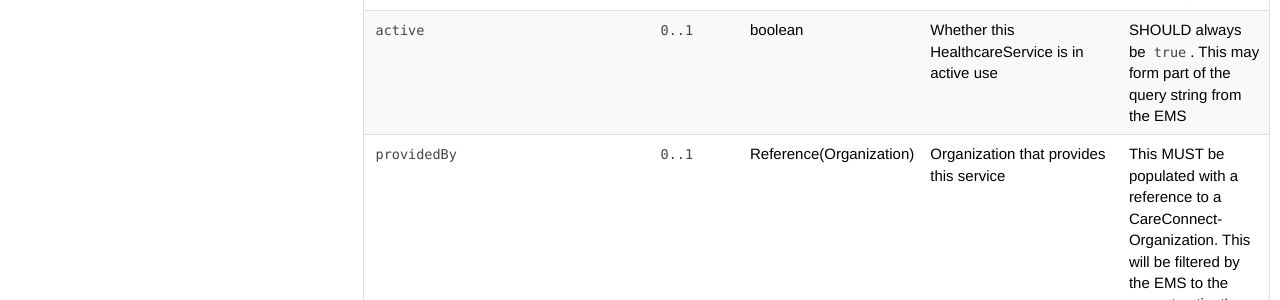
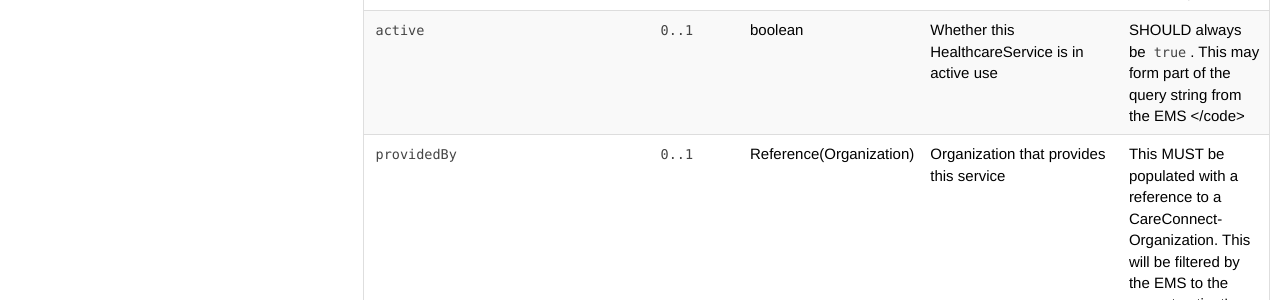
Before and after one commit to nhsconnect/FHIR-CDS, a Jekyll site: the page built from pages/explore/api_healthcare_service_capability.md, in a window 1280 px wide and 900 px high, scrolled down 1379 px. Shown: the part 217-517 px from the top of the window. Built offline with Jekyll 4.4.1, drawn with Linux system fonts in a browser that asks for light colours; nearby versions of some CDN libraries; comment, search, counter and statistics services are not loaded; part of the change alters nothing that is shown.

Commit message:
Revert "pages/explore/api_healthcare_service_capability.md updated from https://stackedit.io/"
This reverts commit 9bfe2b8d7f2ac5a6d7fa751da345381ef0035198.

# Conflicts:
#	pages/explore/api_healthcare_service_capability.md

```diff
--- a/pages/explore/api_healthcare_service_capability.md
+++ b/pages/explore/api_healthcare_service_capability.md
@@ -99,7 +99,7 @@ The table below gives implementation guidance in relation to the elements within
 <td>Whether this HealthcareService is in active use</td>
 <td>
 SHOULD always be <code  class="highlighter-rouge">true</code>.  This may form part of the query string from the EMS
-
+</code>
 </td>
 </tr>
 <tr>
@@ -312,7 +312,7 @@ SHOULD always be <code  class="highlighter-rouge">true</code>.  This may form pa
 </table>
 
 <!--stackedit_data:
-eyJoaXN0b3J5IjpbLTE3MzY5NjE4LDIwMDQ3NTM2NDEsLTEwNj
-g1ODMwNzIsLTEyMDAzMzAyOCwtODM1OTAxODY5LC00MjUyMzAy
-OTldfQ==
+eyJoaXN0b3J5IjpbLTQxODIxNDY4LC0xNzM2OTYxOCwyMDA0Nz
+UzNjQxLC0xMDY4NTgzMDcyLC0xMjAwMzMwMjgsLTgzNTkwMTg2
+OSwtNDI1MjMwMjk5XX0=
 -->
```
